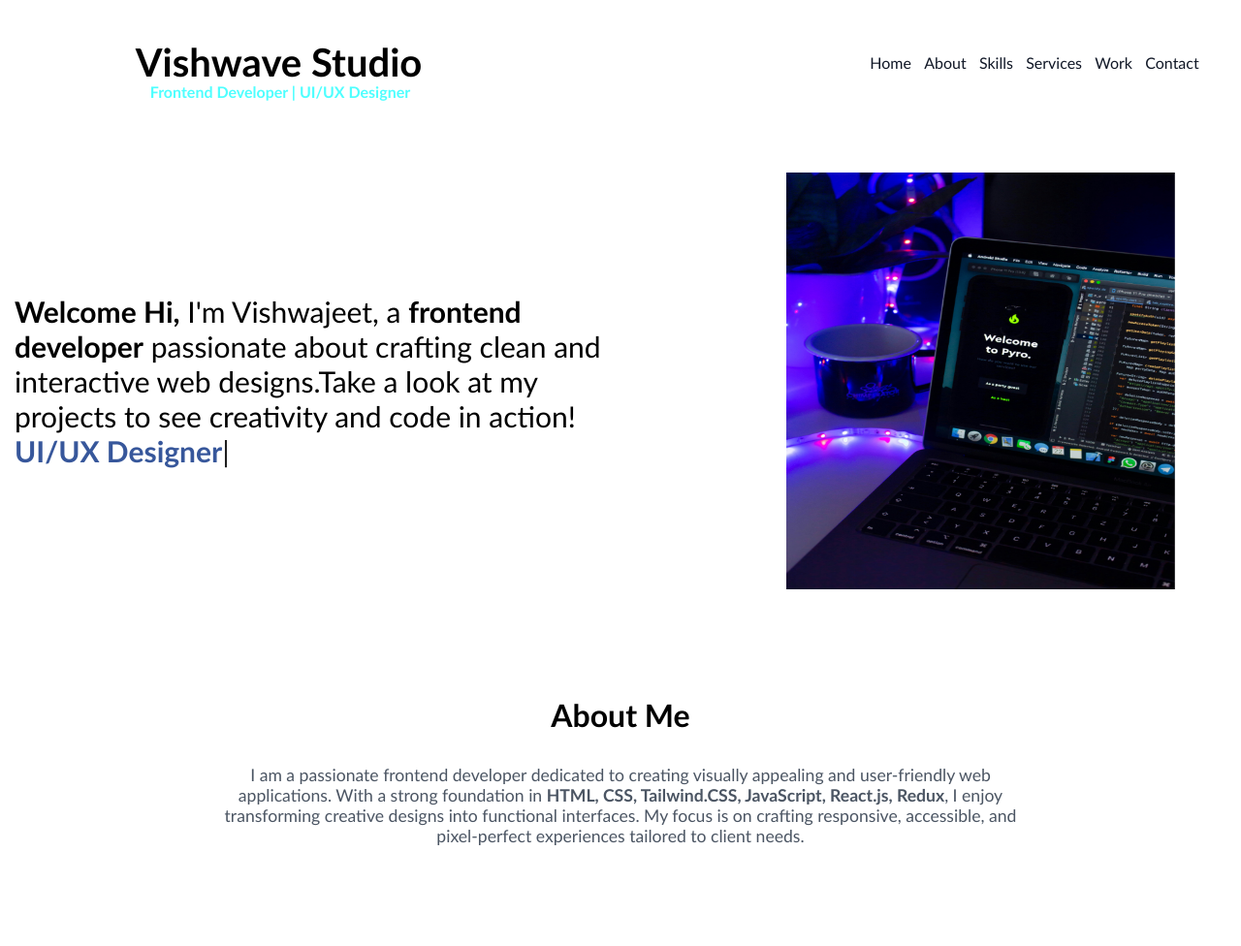
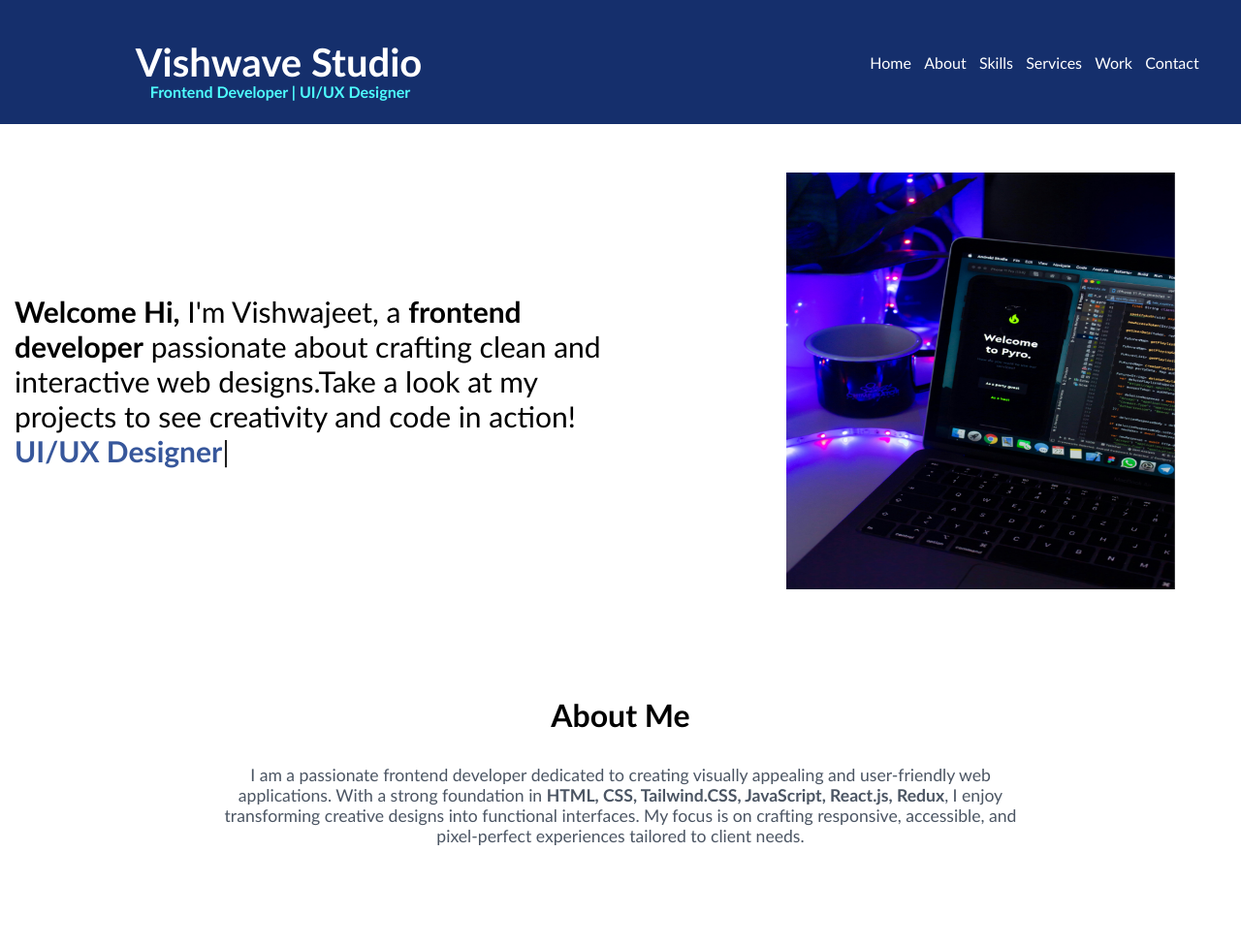
Before and after one commit to vishwa-jeet-sin-gh/verbose-carnival, a plain HTML site: page index.html in a window 1280 px wide. Shown: the top 976 px of the page at 97% size. Drawn offline with nearby package versions, Linux system fonts and the light colour scheme.

Commit message:
Update style.css

```diff
--- a/style.css
+++ b/style.css
@@ -19,11 +19,13 @@ header h1 {
   align-items: center;
   justify-content: space-between;
   padding: 20px 30px;
+  background: #152f6c;
 }
 
 .navbar h1 {
   font-size: 2.5rem;
   margin-left: 9%;
+  color: #ffffff;
 }
 
 .navbar p {
@@ -42,10 +44,10 @@ header h1 {
 }
 .nav-links a {
   text-decoration: none;
-  color: #111827;
+  color: #ffffff;
 }
 .nav-links a:hover {
-  color: #93979c;
+   color: rgb(78, 255, 255);
 }
 
 /* Main container */
```
